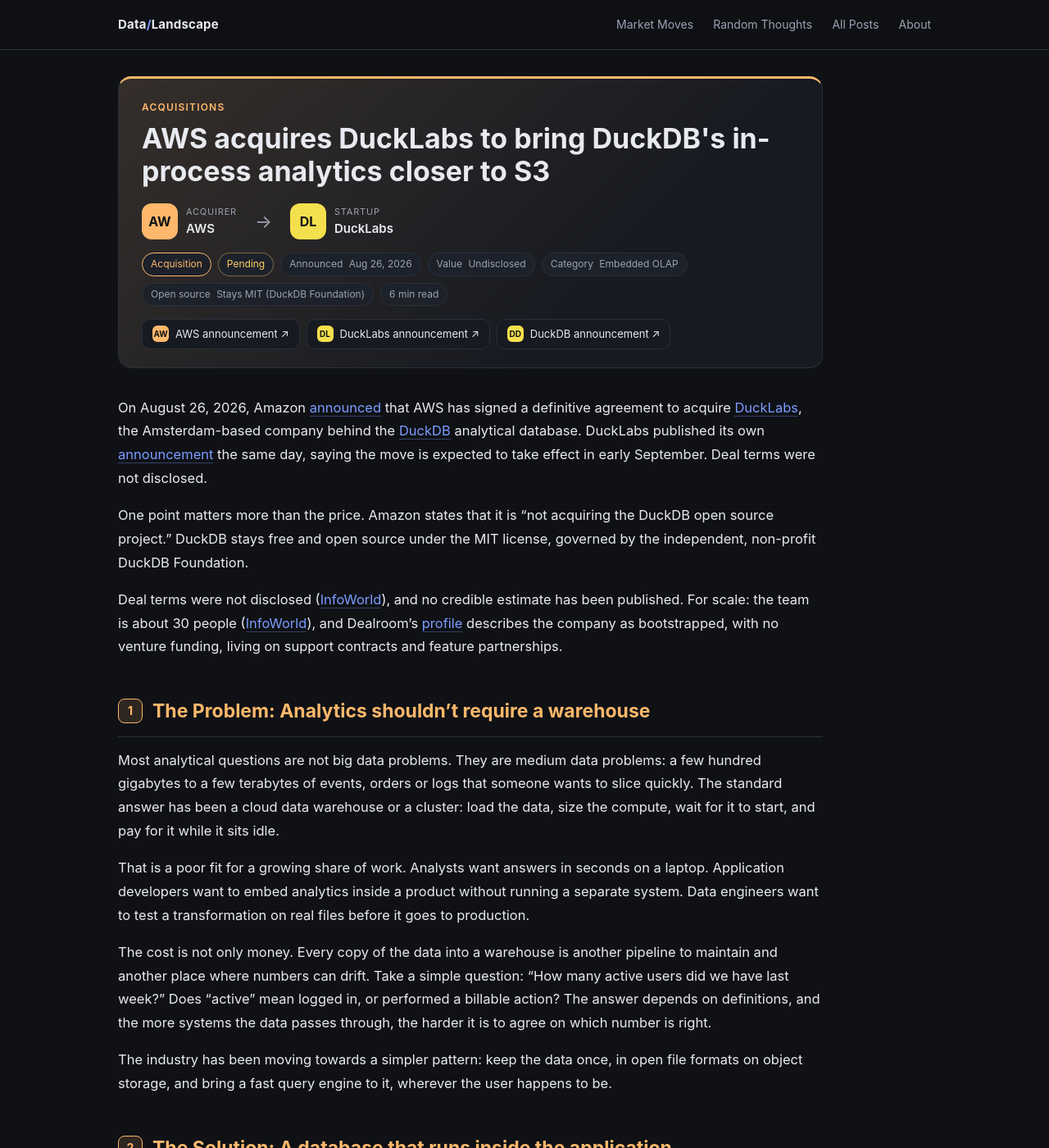
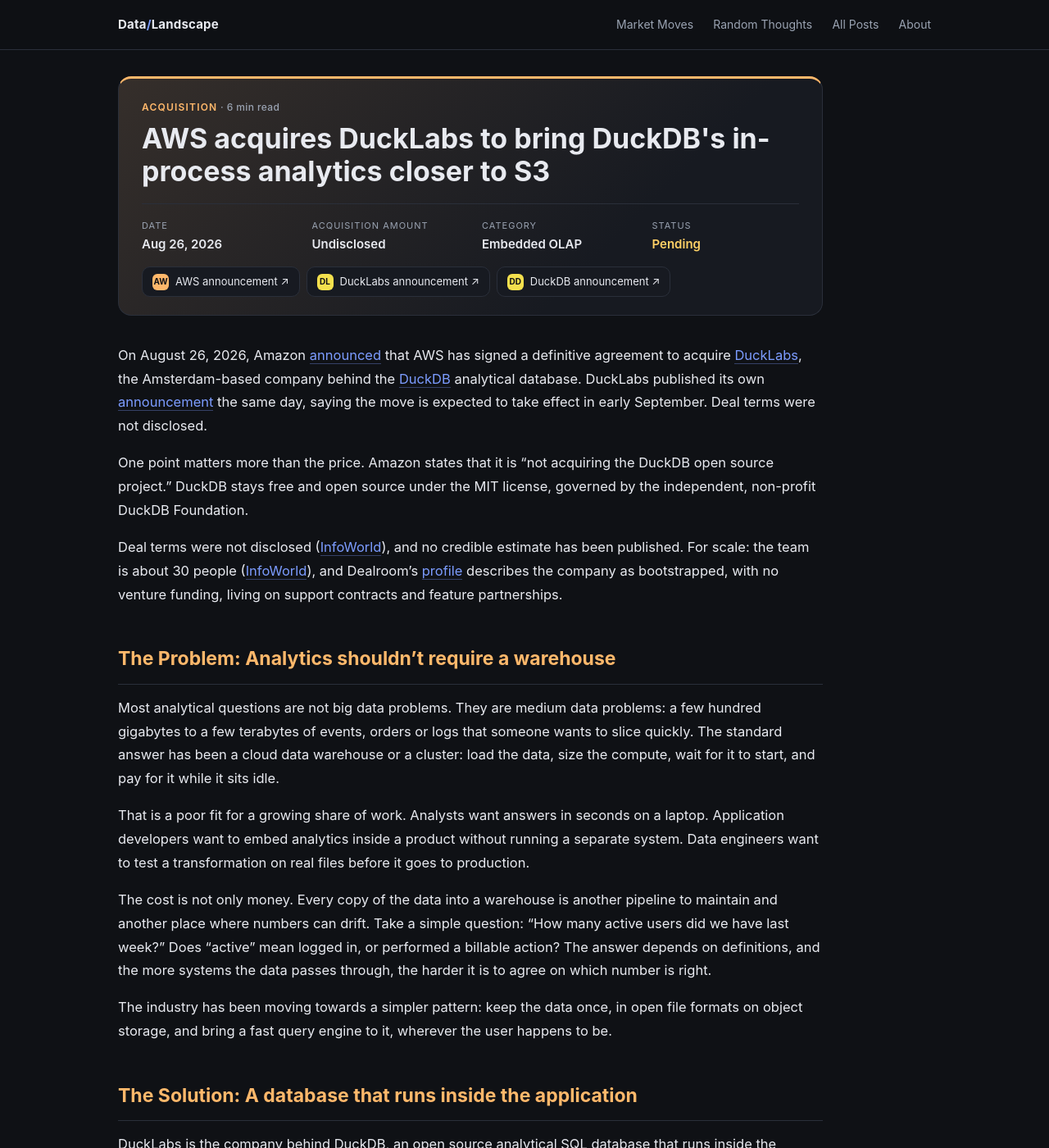
Before and after one commit to itayb-dt/data_landscape, a Jekyll site: the page built from blog_posts/acq/013_ACQ_ducklabs_by_aws.md, in a window 1280 px wide and 1400 px high. Shown: the whole window at 82% size. Built offline with Jekyll 4.4.1, drawn with Linux system fonts in a browser that asks for light colours.

Commit message:
Post header as properties list, article type label, remove section numbers
Co-Authored-By: Claude Sonnet 5.5 <noreply@anthropic.com>

```diff
--- a/_layouts/post.html
+++ b/_layouts/post.html
@@ -12,38 +12,36 @@ layout: default
 {% endcase %}
 {% assign words = content | number_of_words %}
 {% assign mins = words | divided_by: 200 | plus: 1 %}
+{% case page.category %}
+  {% when "Acquisitions" %}{% assign kind = "Acquisition" %}
+  {% when "Funding" %}{% assign kind = "Funding round" %}
+  {% else %}{% assign kind = page.category %}
+{% endcase %}
 <article class="post cat-{{ cat }}">
   <header class="post-hero">
-    <div class="eyebrow">{{ page.category }}</div>
+    <div class="eyebrow">{{ kind }}<span class="read"> · {{ mins }} min read</span></div>
     <h1>{{ page.title }}</h1>
 
     {% if ev %}
-      {% if ev.type == "acq" %}
-      <div class="post-deal">
-        <div class="co"><div class="logo" style="background:{{ ev.acquirer_color }}">{{ ev.acquirer_abbr }}</div><div><div class="r">Acquirer</div><div class="n">{{ ev.acquirer }}</div></div></div>
-        <div class="arrow">→</div>
-        <div class="co"><div class="logo" style="background:{{ ev.target_color }}">{{ ev.target_abbr }}</div><div><div class="r">Startup</div><div class="n">{{ ev.target }}</div></div></div>
-      </div>
-      {% else %}
-      <div class="post-deal">
-        <div class="co"><div class="logo" style="background:{{ ev.color }}">{{ ev.abbr }}</div><div><div class="r">Raised</div><div class="n">{{ ev.company }}</div></div></div>
-        <div class="deal-num"><small>Amount</small><b>{{ ev.amount }}</b></div>
-        <div class="deal-num"><small>Round</small><b>{{ ev.stage }}</b></div>
-      </div>
-      {% endif %}
-      <div class="post-meta">
-        <span class="tag type">{% if ev.type == "acq" %}Acquisition{% else %}Funding round{% endif %}</span>
-        {% if ev.status %}<span class="tag {% if ev.status == 'Closed' %}ok{% elsif ev.status == 'Pending' %}pend{% endif %}">{{ ev.status }}</span>{% endif %}
-        {% for f in ev.facts %}<span class="tag"><em>{{ f.label }}</em> {{ f.value }}</span>{% endfor %}
-        <span class="tag">{{ mins }} min read</span>
-      </div>
+      {% assign ann = ev.facts | where: "label", "Announced" | first %}
+      {% assign catf = ev.facts | where: "label", "Category" | first %}
+      <dl class="post-props">
+        <div><dt>Date</dt><dd>{% if ann %}{{ ann.value }}{% else %}{{ ev.when }} {{ ev.date | date: "%Y" }}{% endif %}</dd></div>
+        {% if ev.type == "acq" %}
+          <div><dt>Acquisition amount</dt><dd>{{ ev.value }}</dd></div>
+          {% if catf %}<div><dt>Category</dt><dd>{{ catf.value }}</dd></div>{% endif %}
+          {% if ev.status %}<div><dt>Status</dt><dd class="status-{{ ev.status | downcase }}">{{ ev.status }}</dd></div>{% endif %}
+        {% else %}
+          <div><dt>Amount raised</dt><dd>{{ ev.amount }}</dd></div>
+          <div><dt>Round</dt><dd>{{ ev.stage }}</dd></div>
+          {% if ev.lead %}<div><dt>Lead investor</dt><dd>{{ ev.lead }}</dd></div>{% endif %}
+        {% endif %}
+      </dl>
       {% if ev.links %}
       <div class="post-links">
         {% for l in ev.links %}<a href="{{ l.url }}" target="_blank" rel="noopener"><span class="ic" style="background:{{ l.color }}">{{ l.abbr }}</span>{{ l.label }} ↗</a>{% endfor %}
       </div>
       {% endif %}
-    {% else %}
-      <div class="post-meta"><span class="tag">{{ mins }} min read</span></div>
     {% endif %}
   </header>
 
--- a/assets/css/site.css
+++ b/assets/css/site.css
@@ -109,22 +109,20 @@ h1{margin:6px 0 8px;font-size:32px}
 .post-hero{background:linear-gradient(135deg,var(--cat-bg),rgba(23,26,33,.2) 70%),var(--panel);border:1px solid var(--line);border-top:3px solid var(--cat);border-radius:16px;padding:26px 28px 22px;margin-bottom:34px}
 .post-hero .eyebrow{color:var(--cat)}
 .post-hero h1{font-size:34px;line-height:1.2;margin:8px 0 18px}
-.post-deal{display:flex;align-items:center;gap:18px;flex-wrap:wrap;margin-bottom:16px}
-.deal-num{padding-left:18px;border-left:1px solid var(--line)}
-.deal-num small{display:block;font-size:11px;letter-spacing:1px;text-transform:uppercase;color:var(--muted)}
-.deal-num b{font-size:22px}
-.post-meta{display:flex;gap:8px;flex-wrap:wrap}
-.post-meta .tag em{font-style:normal;color:var(--muted);margin-right:4px}
-.post-meta .tag.type{color:var(--cat);border-color:var(--cat)}
+.post-props{display:grid;grid-template-columns:repeat(auto-fit,minmax(150px,1fr));gap:14px 28px;margin:6px 0 0;padding-top:18px;border-top:1px solid var(--line)}
+.post-props dt{font-size:11px;letter-spacing:1px;text-transform:uppercase;color:var(--muted);margin-bottom:2px}
+.post-props dd{margin:0;font-weight:600}
+.post-props .status-pending{color:#ffd166}
+.post-props .status-closed{color:var(--fund)}
+.post-hero .eyebrow .read{color:var(--muted);font-weight:500;letter-spacing:.4px;text-transform:none}
 .post-links{display:flex;gap:8px;flex-wrap:wrap;margin-top:16px}
 .post-links a{display:inline-flex;align-items:center;gap:8px;padding:7px 12px;border:1px solid var(--line);border-radius:10px;background:var(--panel);color:var(--text);font-size:13px}
 .post-links a:hover{border-color:var(--cat);text-decoration:none}
 .post-links .ic{width:20px;height:20px;border-radius:6px;display:grid;place-items:center;font-size:10px;font-weight:700;color:#0f1115}
 
-.post-body{font-size:16.5px;line-height:1.75;counter-reset:sec}
+.post-body{font-size:16.5px;line-height:1.75}
 .post-body > h1{display:none}
-.post-body h2{display:flex;align-items:center;gap:12px;counter-increment:sec;color:var(--cat);font-size:23px;margin:44px 0 14px;padding-bottom:10px;border-bottom:1px solid var(--line)}
-.post-body h2::before{content:counter(sec);flex:none;width:28px;height:28px;border-radius:8px;background:var(--cat-bg);border:1px solid var(--cat);font-size:14px;display:grid;place-items:center}
+.post-body h2{color:var(--cat);font-size:23px;margin:44px 0 14px;padding-bottom:10px;border-bottom:1px solid var(--line)}
 .post-body h3{font-size:17px;margin:28px 0 8px;color:var(--cat);letter-spacing:.2px}
 .post-body p{margin:0 0 16px}
 .post-body strong{color:#fff}
```
